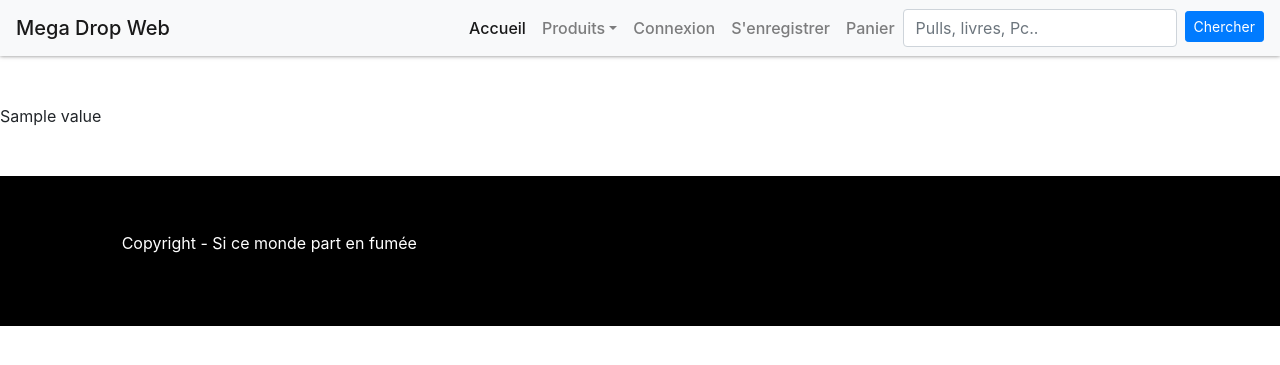
After one commit to renouahp/rdj, a PHP site: template views/templates/item.php in a window 1280 px wide. The commit adds this page. Shown: the top 365 px of the page. Run offline with PHP 8.4, Linux system fonts and the light colour scheme; the template is opened without the code that fills it: most values are stand-ins (such as "Sample title", 1, 10 or a date in 2020); some libraries are stand-ins or nearby versions.

Commit message:
ajout item

```diff
--- a/views/templates/header.php
+++ b/views/templates/header.php
@@ -39,7 +39,7 @@ $page = $_GET['page'] ?? '';
                             <a class="nav-link <?php if($page == 'login') echo 'active' ?>" href="index.php?page=login">Connexion</a>
                         </li>
                         <li class="nav-item">
-                            <a class="nav-link" <?php if($page == 'signin') echo 'active' ?>" href="index.php?page=signin">S'enregistrer</a>
+                            <a class="nav-link <?php if($page == 'signin') echo 'active' ?>" href="index.php?page=signin">S'enregistrer</a>
                         </li>
                         <li class="nav-item">
                             <a class="nav-link" href="#">Panier</a>
--- /dev/null
+++ b/views/templates/item.php
@@ -0,0 +1,9 @@
+
+<div class="row" style="height: 120px">
+    <div class="col-4" style="background-image: <?php echo $value['image'] ?>;" >
+
+    </div>
+    <div class="col-12">
+    <?php echo $value['nom'] ?>
+    </div>
+</div>
```
